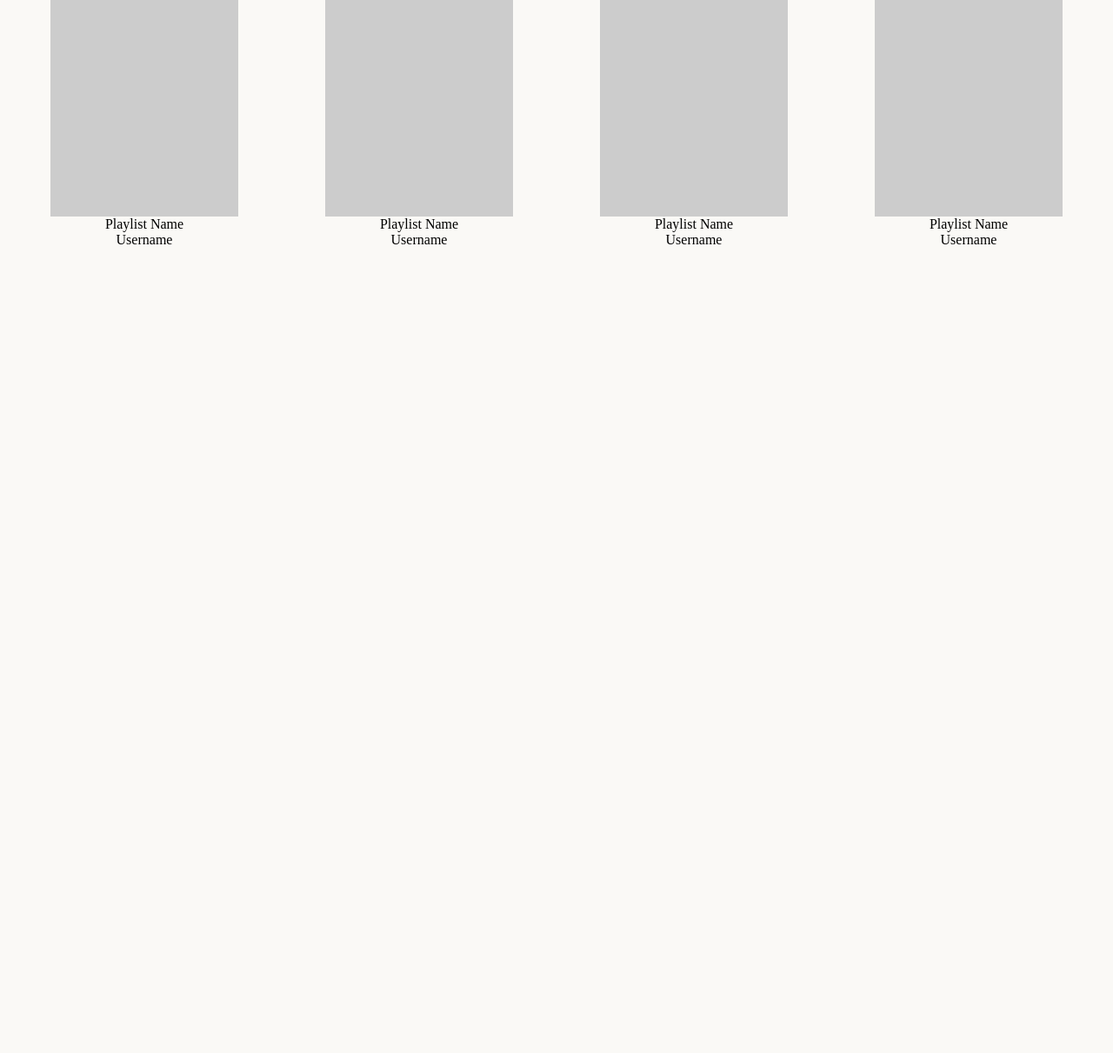
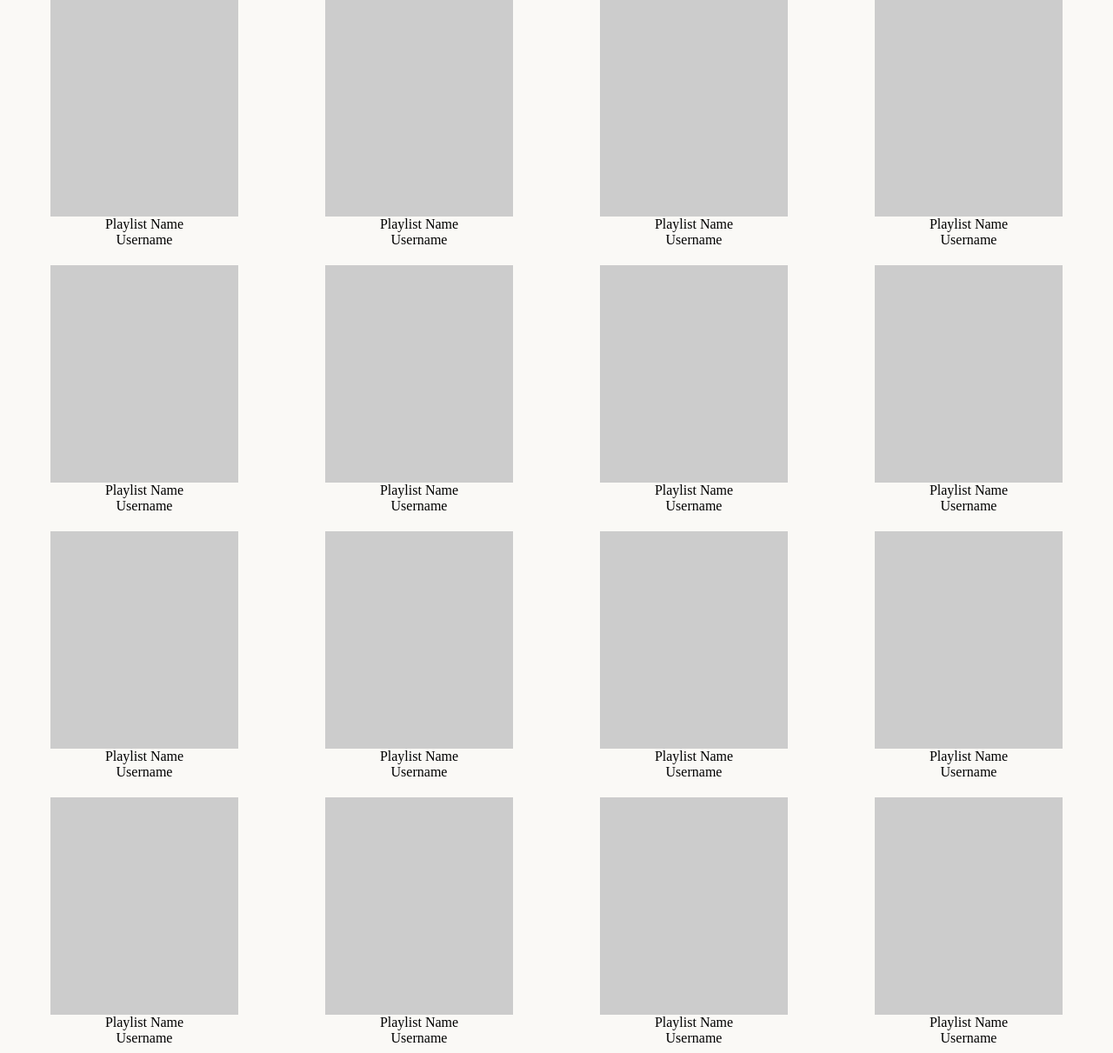
Before and after one commit to brookeahewitt/FitBeats, a Django app: page / in a window 1280 px wide. Shown: the part 81-1292 px from the top of the page at 87% size. Before the commit the page ends 362 px from the top, so only its background shows below. Run offline with Django 4.2, Linux system fonts and the light colour scheme.

Commit message:
Fixed spacing between boxes

```diff
--- a/FitBeats/FitBeatsApp/templates/index.html
+++ b/FitBeats/FitBeatsApp/templates/index.html
@@ -14,43 +14,65 @@
 
         .col {
           flex: 1;
-          margin: 0 50px; /* Adjust the margin as needed */
+          margin: 0 50px;
         }
 
         .box {
-          height: 250px; /* Set height as needed */
-          background-color: #ccc; /* Set background color as needed */
+          height: 250px;
+          background-color: #ccc;
         }
 
         .text {
-          text-align: center; /* Center text horizontally */
+          text-align: center;
+        }
+
+        .row:not(:last-child) {
+          margin-bottom: 20px;
         }
     </style>
 </head>
 
 <body>
     <h1>Explore</h1>
-      <div class="row">
-        <div class="col">
-          <div class="box"></div>
-          <div class="text">Playlist Name</div>
-          <div class="text">Username</div>
-        </div>
-        <div class="col">
-          <div class="box"></div>
-          <div class="text">Playlist Name</div>
-          <div class="text">Username</div>
-        </div>
-        <div class="col">
-          <div class="box"></div>
-          <div class="text">Playlist Name</div>
-          <div class="text">Username</div>
-        </div>
-        <div class="col">
-          <div class="box"></div>
-          <div class="text">Playlist Name</div>
-          <div class="text">Username</div>
-        </div>
-      </div>
+    <div class="container"></div>
+
+    <script>
+        const numRows = 4;
+        const container = document.querySelector('.container');
+
+        for (let i = 0; i < numRows; i++) {
+            const row = document.createElement('div');
+            row.classList.add('row');
+
+            for (let j = 0; j < 4; j++) {
+                const col = document.createElement('div');
+                col.classList.add('col');
+
+
+                const box = document.createElement('div');
+                box.classList.add('box');
+
+
+                const playlistName = document.createElement('div');
+                playlistName.classList.add('text');
+                playlistName.textContent = 'Playlist Name';
+
+                const username = document.createElement('div');
+                username.classList.add('text');
+                username.textContent = 'Username';
+
+
+                col.appendChild(box);
+                col.appendChild(playlistName);
+                col.appendChild(username);
+
+
+                row.appendChild(col);
+            }
+
+
+            container.appendChild(row);
+        }
+    </script>
 </body>
 </html>
```
